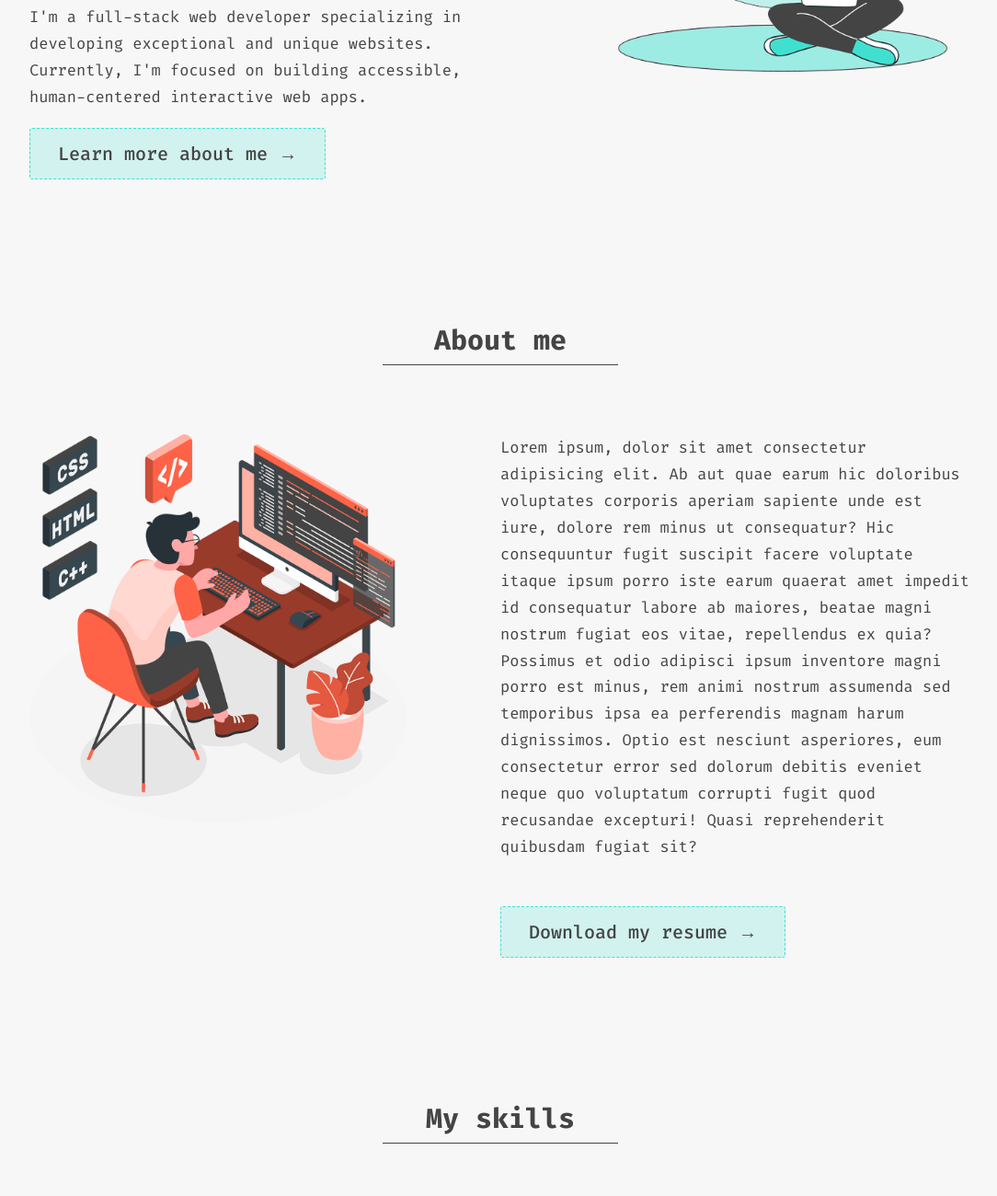
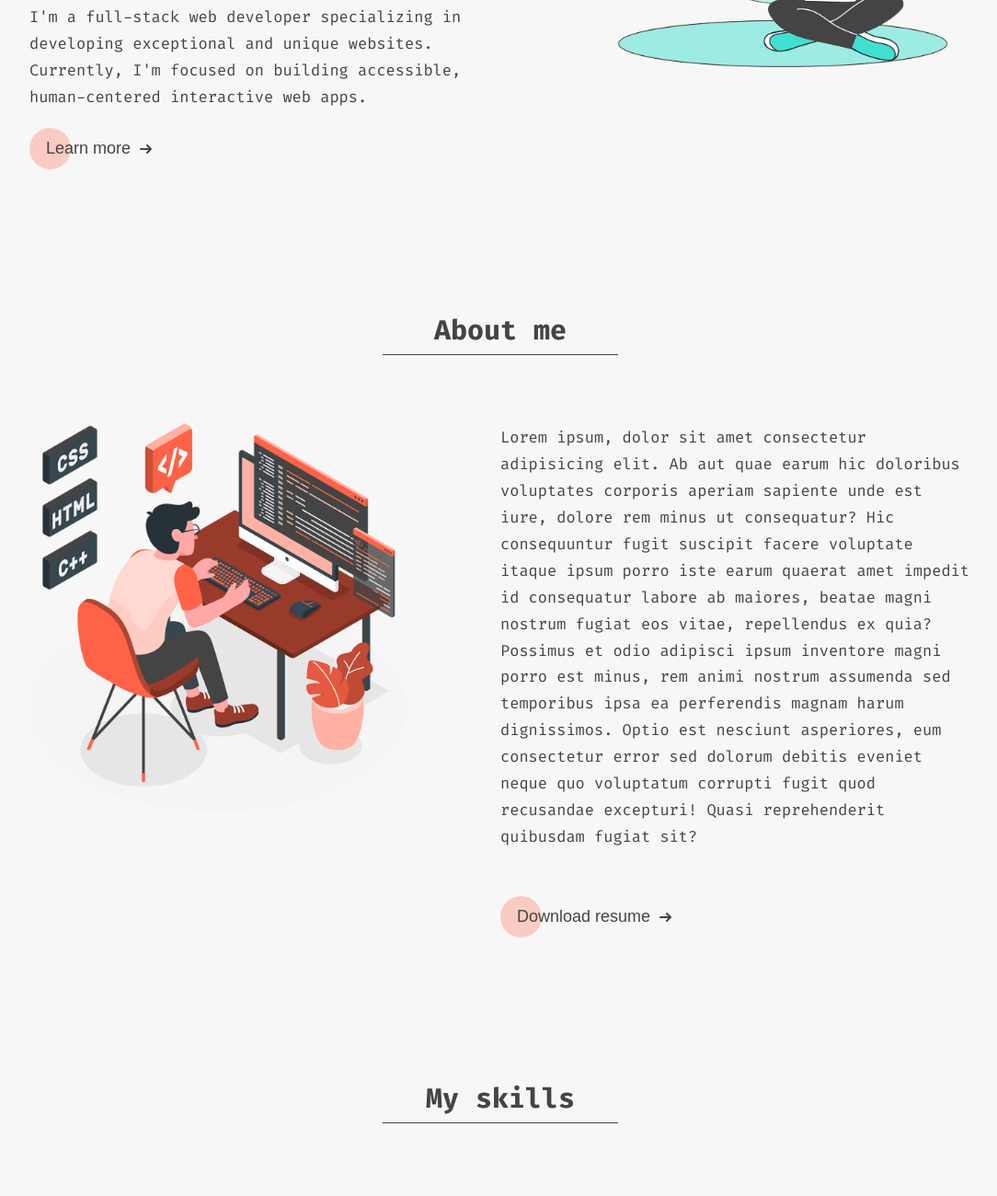
Before and after one commit to shohan-pherones/shohan-portfolio-vanilla-js, a plain HTML site: page index.html in a window 1280 px wide. Shown: the part 640-1940 px from the top of the page at 92% size, without its empty margins (96-1180 px from the left). Drawn offline with Linux system fonts and the light colour scheme; a script that the page names is missing.

Commit message:
button revised

```diff
--- a/index.html
+++ b/index.html
@@ -61,7 +61,13 @@
             exceptional and unique websites. Currently, I'm focused on building
             accessible, human-centered interactive web apps.
           </p>
-          <a class="btn" href="#about">Learn more about me &rarr;</a>
+          <button class="cta">
+            <span>Learn more</span>
+            <svg viewBox="0 0 13 10" height="10px" width="15px">
+              <path d="M1,5 L11,5"></path>
+              <polyline points="8 1 12 5 8 9"></polyline>
+            </svg>
+          </button>
         </div>
         <div class="hero-right">
           <img
@@ -98,7 +104,13 @@
               quod recusandae excepturi! Quasi reprehenderit quibusdam fugiat
               sit?
             </p>
-            <a class="btn" href="#contact">Download my resume &rarr;</a>
+            <button class="cta">
+              <span>Download resume</span>
+              <svg viewBox="0 0 13 10" height="10px" width="15px">
+                <path d="M1,5 L11,5"></path>
+                <polyline points="8 1 12 5 8 9"></polyline>
+              </svg>
+            </button>
           </div>
         </div>
       </section>
--- a/style.css
+++ b/style.css
@@ -443,7 +443,7 @@ body {
   left: 0;
   display: block;
   border-radius: 50px;
-  background: rgba(255, 99, 71, 0.2);
+  background: rgba(255, 99, 71, 0.3);
   width: 45px;
   height: 45px;
   transition: all 0.3s;
@@ -472,7 +472,7 @@ body {
 
 .cta:hover:before {
   width: 100%;
-  background: rgba(255, 99, 71, 0.2);
+  background: rgba(255, 99, 71, 0.3);
 }
 
 .cta:hover svg {
```
